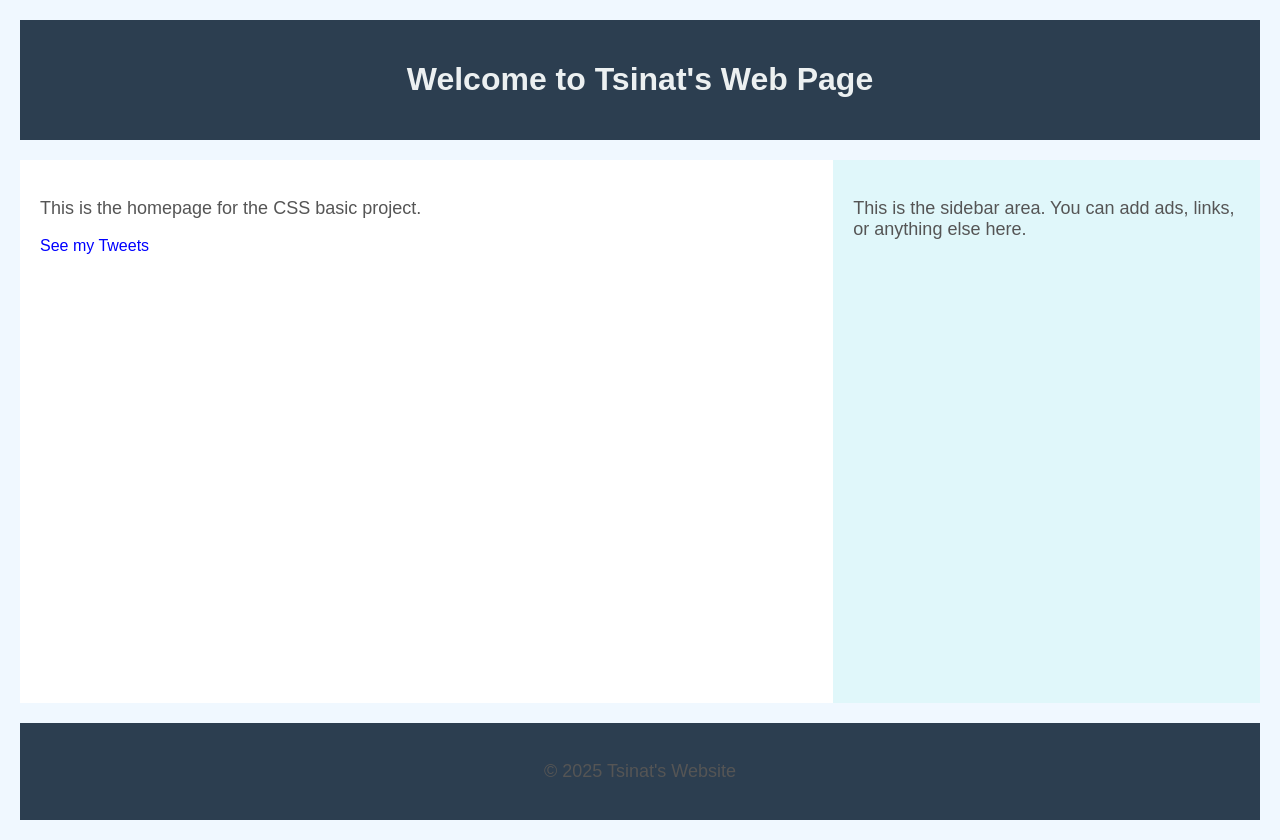
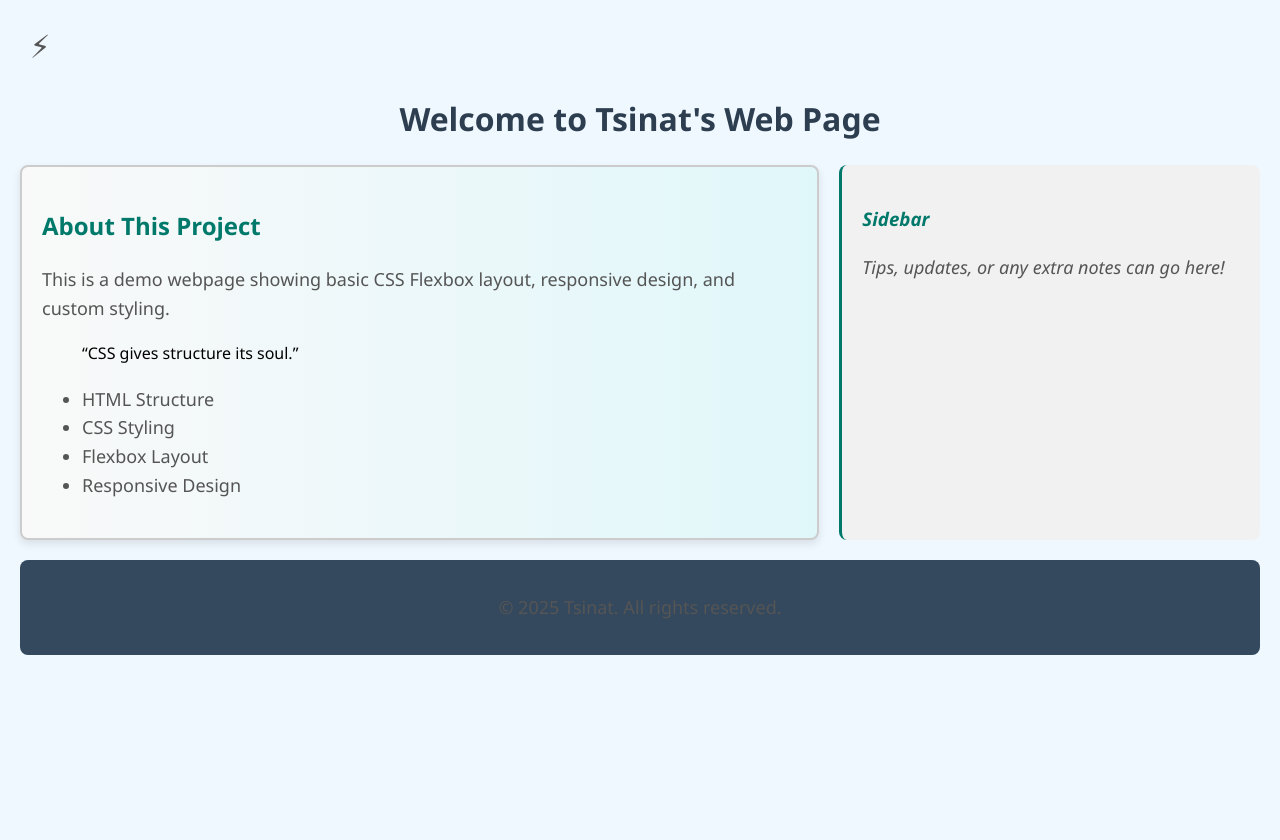
Before and after one commit to Tsinat7/alx_html_css, a plain HTML site: page index.html in a window 1280 px wide. After the commit the page ends 800 px from the top, so only its background shows below. Drawn offline with Linux system fonts and the light colour scheme.

Commit message:
Add custom styles and logo to index.html and styles.css

```diff
--- a/base.css
+++ b/base.css
@@ -1,7 +1,6 @@
 body {
   margin: 0;
   padding: 0;
-  font-family: Arial, sans-serif;
 }
 
 a {
--- a/index.html
+++ b/index.html
@@ -2,29 +2,42 @@
 <html lang="en">
 <head>
   <meta charset="UTF-8">
+  <title>Welcome to My Page</title>
   <meta name="viewport" content="width=device-width, initial-scale=1.0">
-  <title>Welcome to My Page</title>
   <link href="base.css" rel="stylesheet">
   <link href="styles.css" rel="stylesheet">
 </head>
 <body class="works_on_smartphone">
+
   <header>
+    <ul>
+      <li class="logo">&#9889;</li> <!-- ⚡ High Voltage logo -->
+    </ul>
     <h1>Welcome to Tsinat's Web Page</h1>
   </header>
 
   <main>
     <article>
-      <p>This is the homepage for the CSS basic project.</p>
-      <a href="tweets.html">See my Tweets</a>
+      <h2>About This Project</h2>
+      <p>This is a demo webpage showing basic CSS Flexbox layout, responsive design, and custom styling.</p>
+      <blockquote>“CSS gives structure its soul.”</blockquote>
+      <ul>
+        <li>HTML Structure</li>
+        <li>CSS Styling</li>
+        <li>Flexbox Layout</li>
+        <li>Responsive Design</li>
+      </ul>
     </article>
 
     <aside>
-      <p>This is the sidebar area. You can add ads, links, or anything else here.</p>
+      <h3>Sidebar</h3>
+      <p>Tips, updates, or any extra notes can go here!</p>
     </aside>
   </main>
 
   <footer>
-    <p>&copy; 2025 Tsinat's Website</p>
+    <p>© 2025 Tsinat. All rights reserved.</p>
   </footer>
+
 </body>
 </html>
--- a/styles.css
+++ b/styles.css
@@ -1,51 +1,78 @@
-/* Page Background */
+/* Basic layout using Flexbox */
 body {
+  display: flex;
+  flex-direction: column;
   background-color: #f0f8ff;
   padding: 20px;
-  display: flex;
-  flex-direction: column;
-  min-height: 100vh;
+  font-family: 'Segoe UI', Tahoma, Geneva, Verdana, sans-serif;
+  line-height: 1.6;
 }
 
-/* Header and Footer */
-header, footer {
-  background-color: #2c3e50;
-  color: white;
-  text-align: center;
-  padding: 20px;
+main {
+  display: flex;
+  flex-direction: row;
+  flex: auto;
+  gap: 20px;
 }
 
-/* Main Container (article + aside) */
-main {
-  display: flex;
-  flex: auto;
-  margin: 20px 0;
+/* Article and Aside layout proportions */
+article {
+  flex: 2;
+  overflow-y: auto;
+  background: linear-gradient(to right, #f9f9f9, #e0f7fa);
+  border: 2px solid #ccc;
+  border-radius: 8px;
+  padding: 20px;
+  box-shadow: 0px 4px 8px rgba(0,0,0,0.1);
 }
 
-/* Article takes 2/3 width */
-article {
-  flex: 2;
+aside {
+  flex: 1;
+  overflow-y: auto;
+  border-left: 3px solid #00796b;
   padding: 20px;
-  background-color: #ffffff;
-  overflow-y: auto;
+  font-style: italic;
+  background-color: #f1f1f1;
+  border-radius: 8px;
 }
 
-/* Aside takes 1/3 width */
-aside {
-  flex: 1;
-  padding: 20px;
-  background-color: #e0f7fa;
-  overflow-y: auto;
+/* Header styling */
+header ul {
+  list-style: none;
+  margin: 0;
+  padding: 0;
+  display: flex;
+  align-items: center;
+  justify-content: flex-start;
 }
 
-/* Paragraphs and Lists */
+.logo {
+  font-size: 32px;
+  padding: 0 10px;
+  display: inline-block;
+}
+
+/* General headings and paragraph */
+h1 {
+  color: #2c3e50;
+  text-align: center;
+}
+
+h2, h3 {
+  color: #00796b;
+}
+
 p, ul {
   font-size: 18px;
   color: #555;
 }
 
-/* Headings */
-h1 {
-  color: #ecf0f1;
+/* Footer */
+footer {
+  background-color: #34495e;
+  color: #fff;
+  padding: 15px;
   text-align: center;
+  border-radius: 8px;
+  margin-top: 20px;
 }
```
